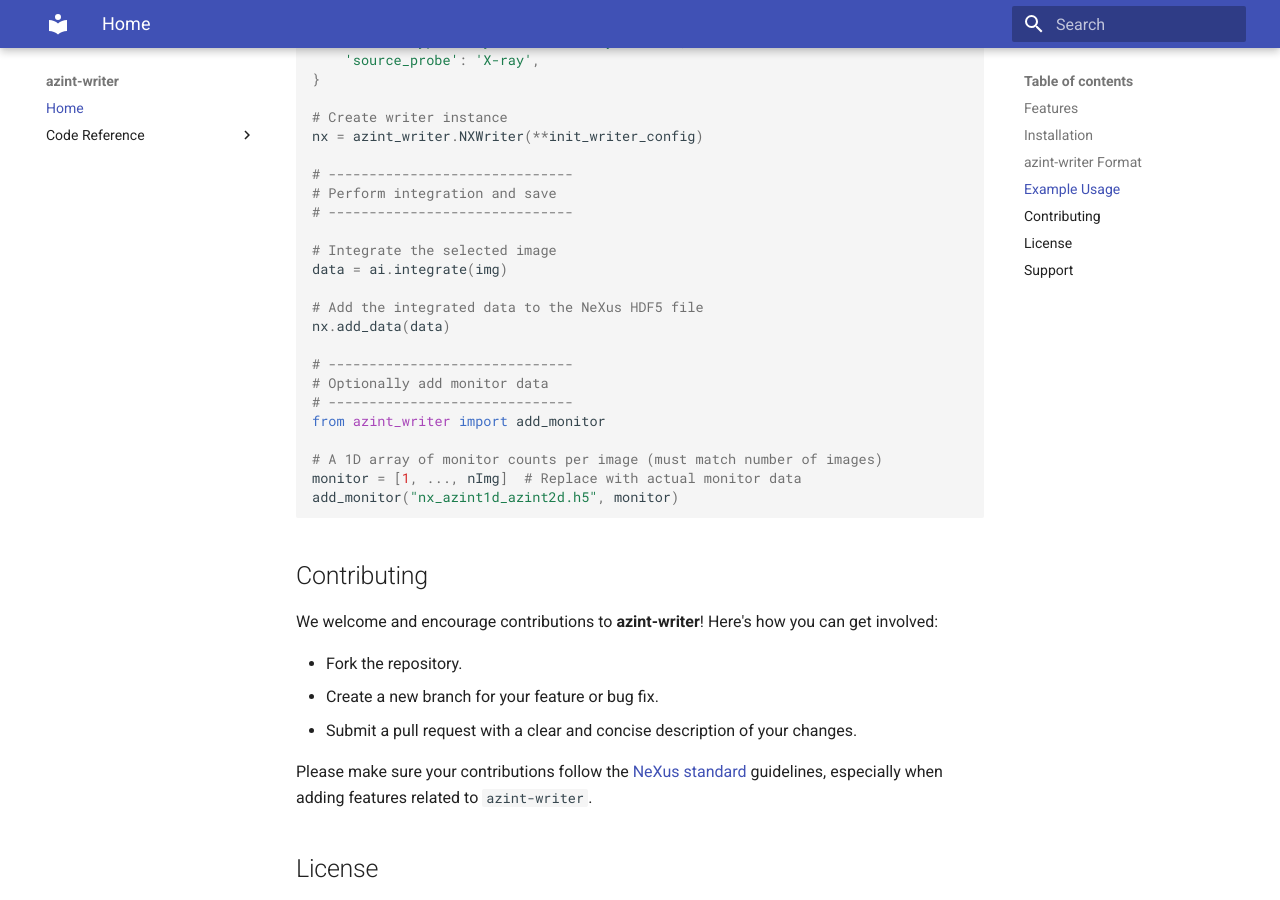
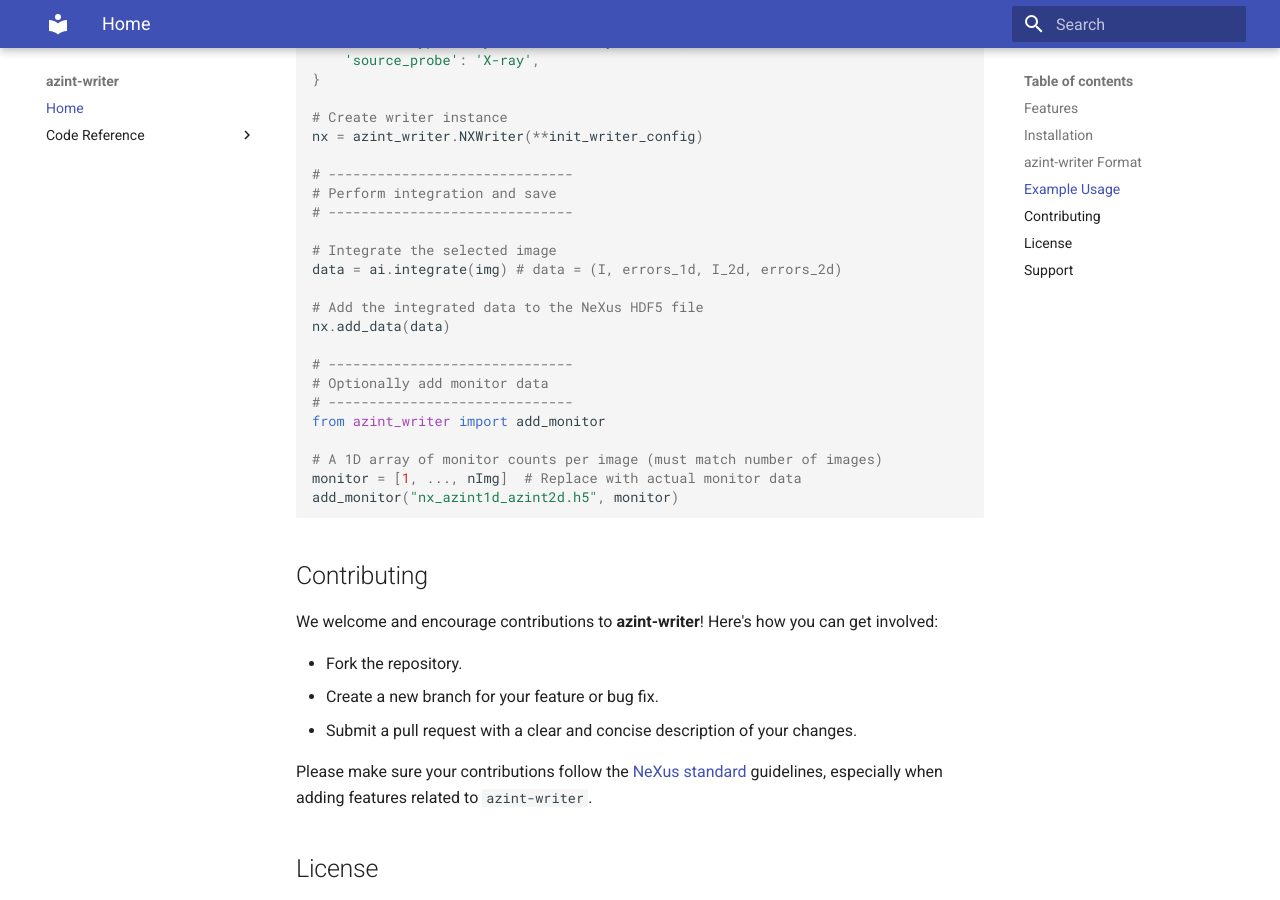
Before and after one commit to maxiv-science/azint_writer, an MkDocs documentation site: the page built from docs/index.md, in a window 1280 px wide and 900 px high, scrolled down 2040 px. Built offline with MkDocs 1.6.1 and Material for MkDocs 9.7.7, drawn with Linux system fonts in a browser that asks for light colours.

Commit message:
update doc

```diff
--- a/docs/index.md
+++ b/docs/index.md
@@ -98,7 +98,7 @@ nx = azint_writer.NXWriter(**init_writer_config)
 # ------------------------------
 
 # Integrate the selected image
-data = ai.integrate(img)
+data = ai.integrate(img) # data = (I, errors_1d, I_2d, errors_2d)
 
 # Add the integrated data to the NeXus HDF5 file
 nx.add_data(data)
```
